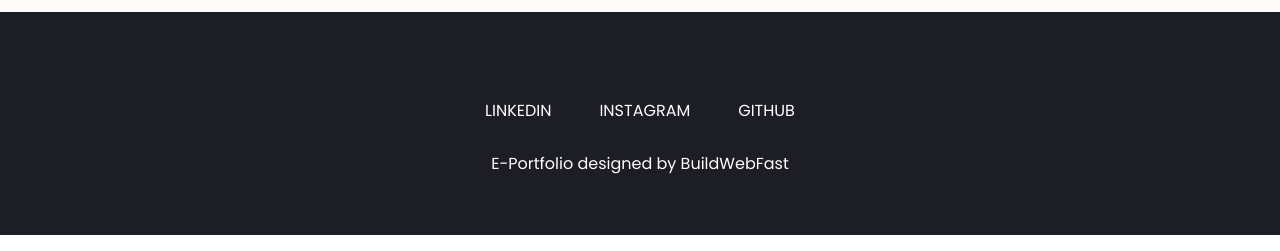
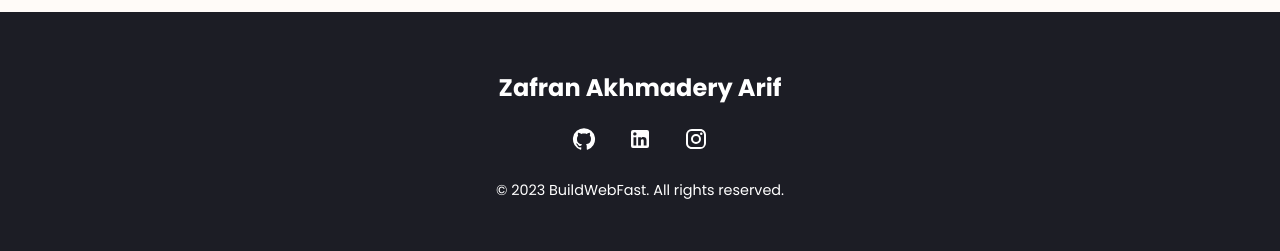
Before and after one commit to AliDzulfiqar/ZafranArifE-Portfolio, a React (Create React App) app in the folder e-portfolio/: page /activities in a window 1280 px wide. Shown: the part 1082-1333 px from the top of the page. Built offline with nearby package versions, Linux system fonts and the light colour scheme.

Commit message:
cleanup project

```diff
--- a/e-portfolio/src/components/Footer.js
+++ b/e-portfolio/src/components/Footer.js
@@ -1,27 +1,45 @@
 import React from "react";
-import { Link } from "react-router-dom";
+import InstagramIcon from "@mui/icons-material/Instagram";
+import LinkedInIcon from "@mui/icons-material/LinkedIn";
+import GitHubIcon from "@mui/icons-material/GitHub";
 
 const Footer = () => {
   return (
     <footer>
       <div className="container">
         <div className="row footer__row">
+          <h2 className="footer__title">Zafran Akhmadery Arif</h2>
           <div className="footer__social--list">
-          <a href="https://www.linkedin.com/in/zafranarif99/" target="_blank"
-            className="footer__social--link link__hover-effect link__hover-effect--white">
-            LINKEDIN
+            <div className="footer__social--icons">
+              <a
+                className="footer__social--icon"
+                href="https://www.github.com/zafranarif99/"
+                target="display"
+              >
+                <GitHubIcon />
               </a>
-          <a href="https://www.instagram.com/zafranarif99/" target="_blank"
-            className="footer__social--link link__hover-effect link__hover-effect--white">
-            INSTAGRAM
+              <a
+                className="footer__social--icon"
+                href="https://www.linkedin.com/in/zafranarif99/"
+                target="display"
+              >
+                <LinkedInIcon />
               </a>
-          <a href="https://www.github.com/zafranarif99/" target="_blank"
-            className="footer__social--link link__hover-effect link__hover-effect--white">
-            GITHUB
+              <a
+                className="footer__social--icon"
+                href="https://www.instagram.com/zafranarif99/"
+                target="display"
+              >
+                <InstagramIcon />
               </a>
             </div>
-        <div className="footer__copyright">
-          E-Portfolio designed by BuildWebFast
+          </div>
+          <div
+            className="footer__copyright"
+            href="https://instagram.com/BuildWebFast"
+            target="display"
+          >
+            &copy; 2023 BuildWebFast. All rights reserved.
           </div>
         </div>
       </div>
--- a/e-portfolio/src/components/NavBar.js
+++ b/e-portfolio/src/components/NavBar.js
@@ -2,7 +2,6 @@ import React from "react";
 import { NavLink } from "react-router-dom";
 import { useNavigate, useLocation } from "react-router-dom";
 import { Switch } from "@mui/material";
-import { FaBars } from "react-icons/fa";
 
 const NavBar = ({ toggleModal, check, change }) => {
   const navigate = useNavigate();
--- a/e-portfolio/src/index.css
+++ b/e-portfolio/src/index.css
@@ -887,26 +887,45 @@ footer {
   align-items: center;
 }
 
-.footer__logo--image {
-  width: 70px;
-  height: 70px;
-  border-radius: 50%;
-}
-
 .footer__social--list {
   width: 100%;
   max-width: 500px;
   display: flex;
   justify-content: center;
-  margin: 28px 0;
+  margin: 20px 0;
 }
-.footer__social--link,
-.footer__copyright {
+.footer__social--link, .footer__title {
   color: white;
 }
 
 .footer__social--link {
   margin: 0 24px;
+}
+
+.footer__social--icons {
+  display: flex;
+}
+
+.footer__social--icon {
+  display: inline-block;
+  margin: 0 1rem;
+  font-size: 1.5rem;
+  color: white;
+  transition: color 0.2s ease-in-out;
+  &:hover {
+    color: var(--color-primary);
+  }
+}
+
+.footer__copyright {
+  font-size: 0.9rem;
+  color: white;
+  text-align: center;
+  text-decoration: none;
+  transition: color 0.2s ease-in-out;
+  &:hover {
+    color: var(--color-primary);
+  }
 }
 
 
@@ -977,10 +996,11 @@ footer {
     display: flex;
     flex-direction: column;
     text-align: center;
+    align-items: center;
   }
 
   .project__wrapper--left, .project__wrapper--right{
-    width: 100%;
+    width: 80%;
   }
 }
 
```
Lines whose indentation alone changed are shown as unchanged.
